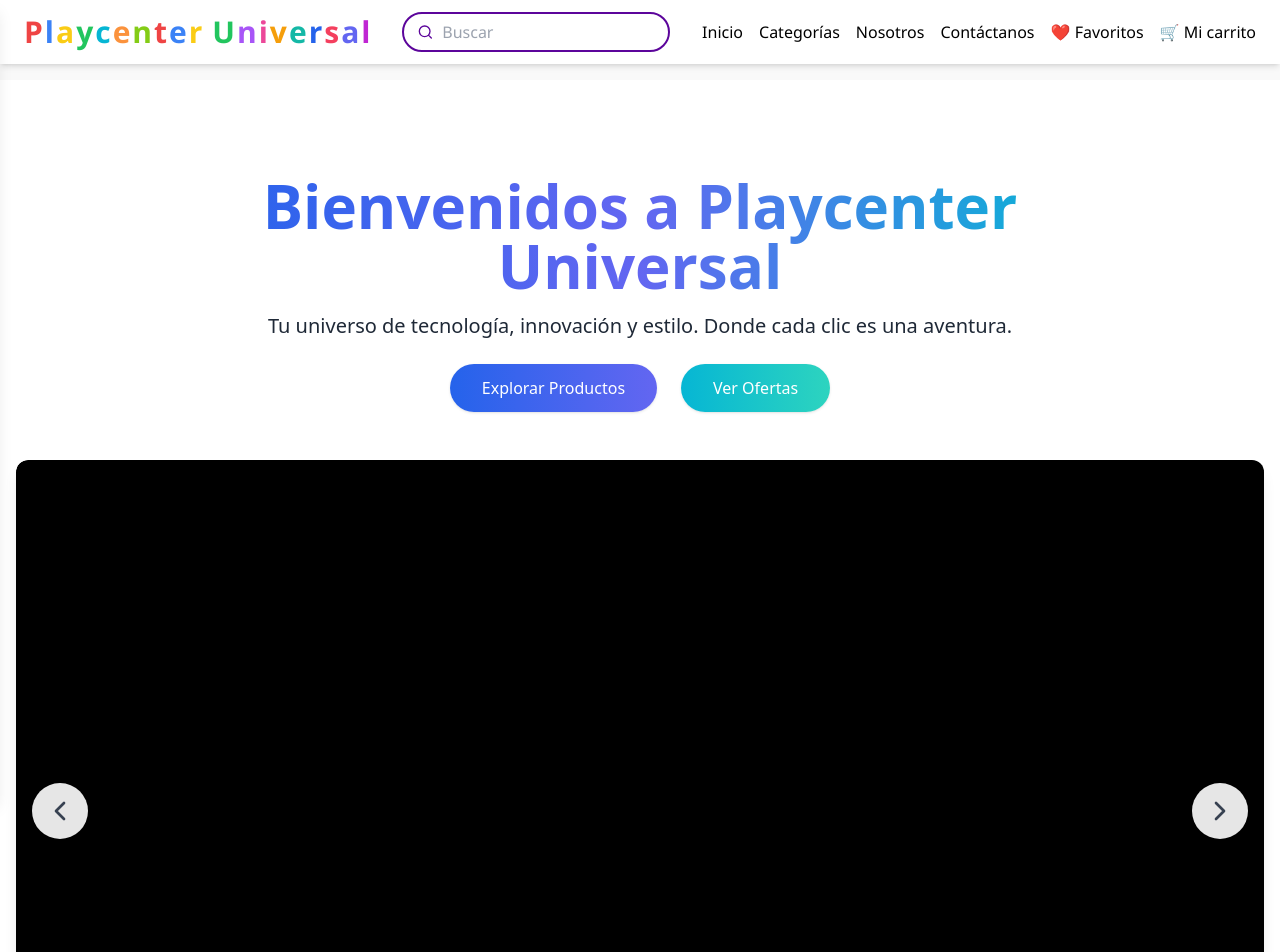
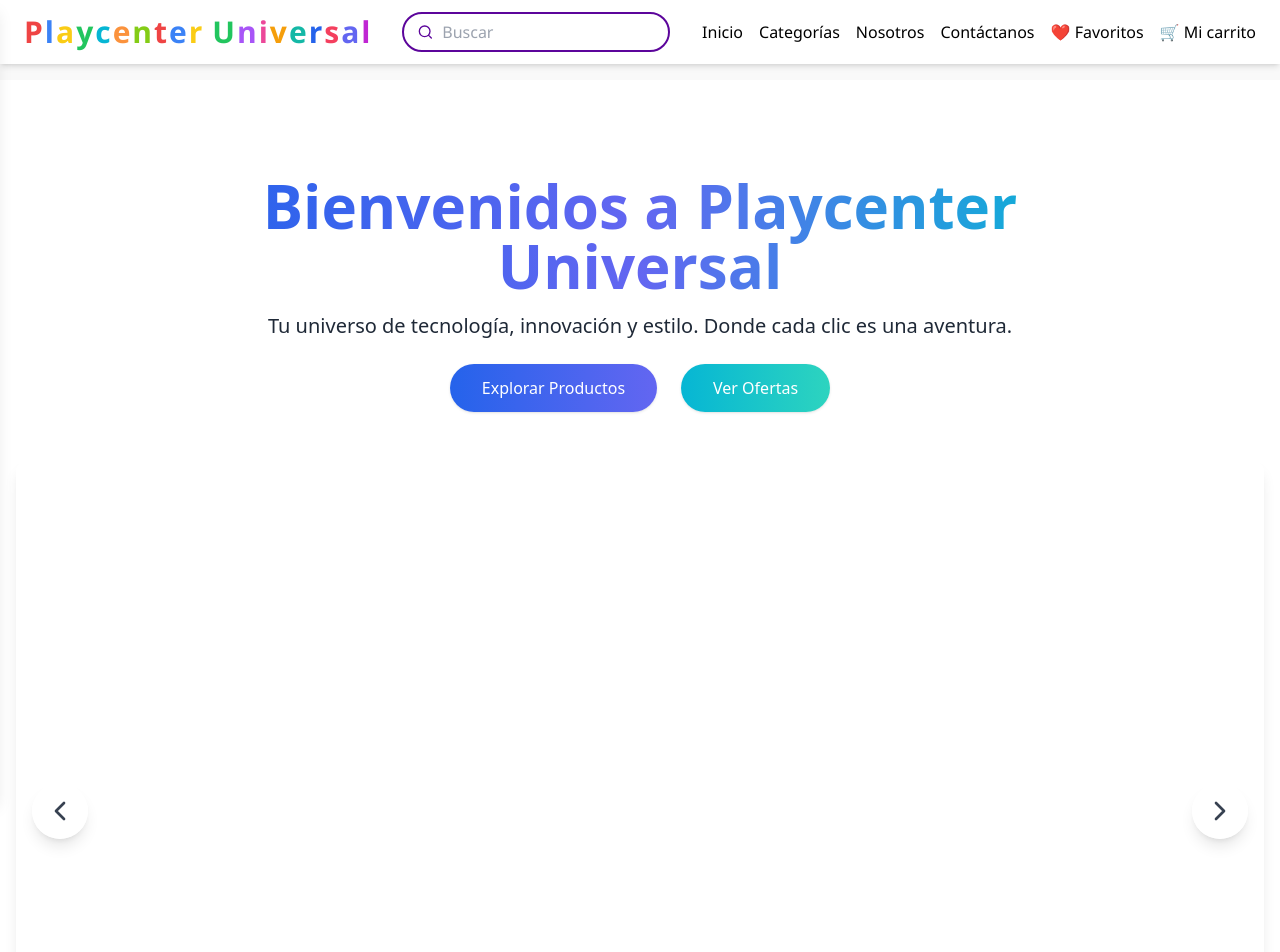
Before and after one commit to Arisleidy07/Playcenter-Universal, a React (Vite) app: page / in a window 1280 px wide. Shown: the top 952 px of the page. Built offline with nearby package versions, Linux system fonts and the light colour scheme.

Commit message:
Actualiza estilos

```diff
--- a/src/components/SliderAnuncios.jsx
+++ b/src/components/SliderAnuncios.jsx
@@ -66,7 +66,7 @@ function SliderAnuncios() {
 
   return (
     <div
-      className="relative mx-auto my-6 max-w-[1280px] w-full overflow-hidden rounded-xl shadow-lg"
+      className="relative mx-auto my-6 max-w-[1280px] w-full overflow-hidden rounded-xl shadow-lg bg-white"
       style={{ aspectRatio: "16 / 9", maxHeight: "720px" }}
       onMouseEnter={resetTimeout}
       onMouseLeave={() => {
@@ -95,7 +95,7 @@ function SliderAnuncios() {
               <img
                 src={item.img}
                 alt={`Anuncio ${item.id}`}
-                className="w-full h-full object-contain rounded-xl bg-black"
+                className="w-full h-full object-contain rounded-xl bg-transparent"
                 loading="lazy"
               />
             </a>
@@ -109,7 +109,7 @@ function SliderAnuncios() {
               <img
                 src={item.img}
                 alt={`Anuncio ${item.id}`}
-                className="w-full h-full object-contain rounded-xl bg-black"
+                className="w-full h-full object-contain rounded-xl bg-transparent"
                 loading="lazy"
               />
             </Link>
```
